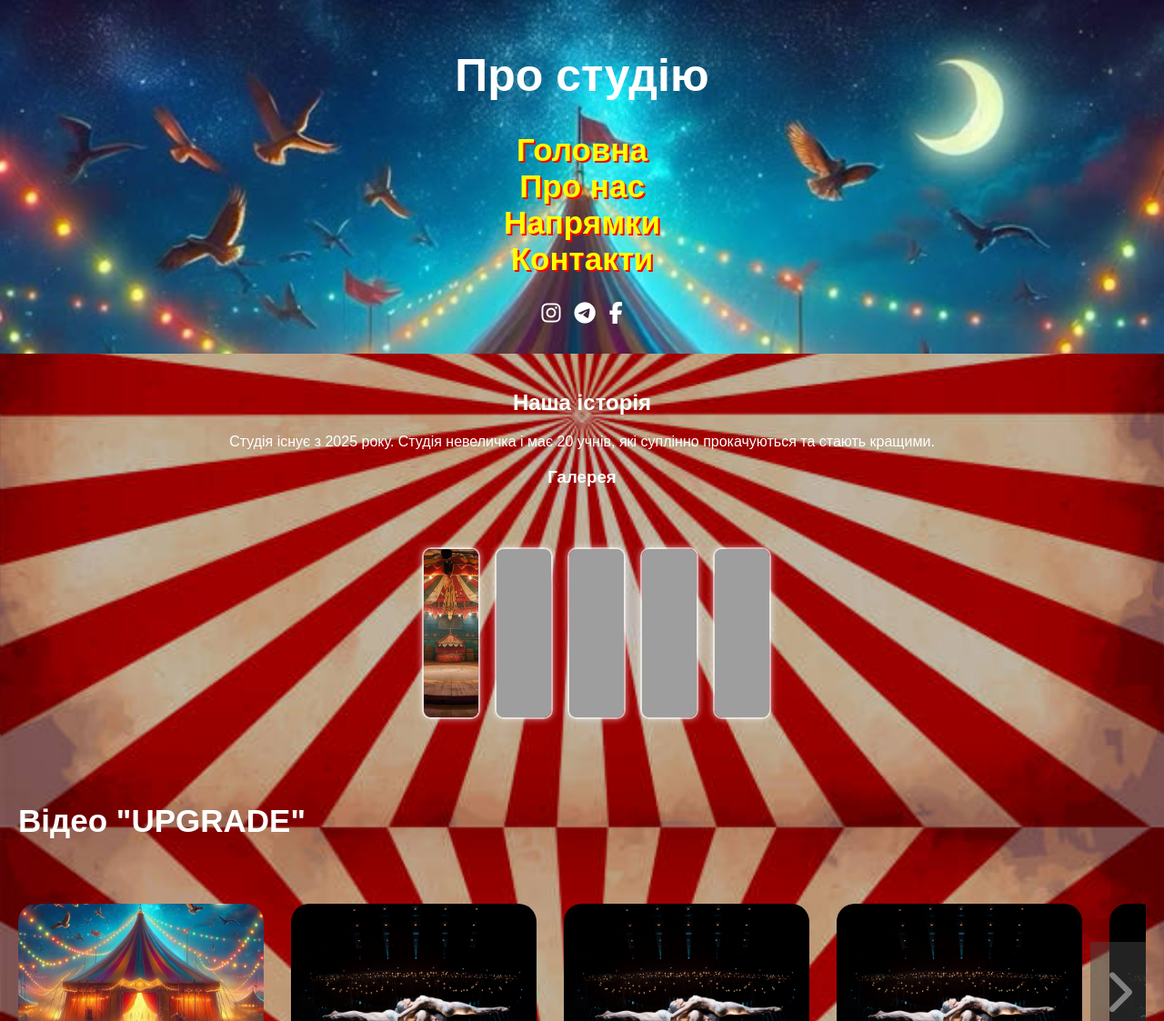
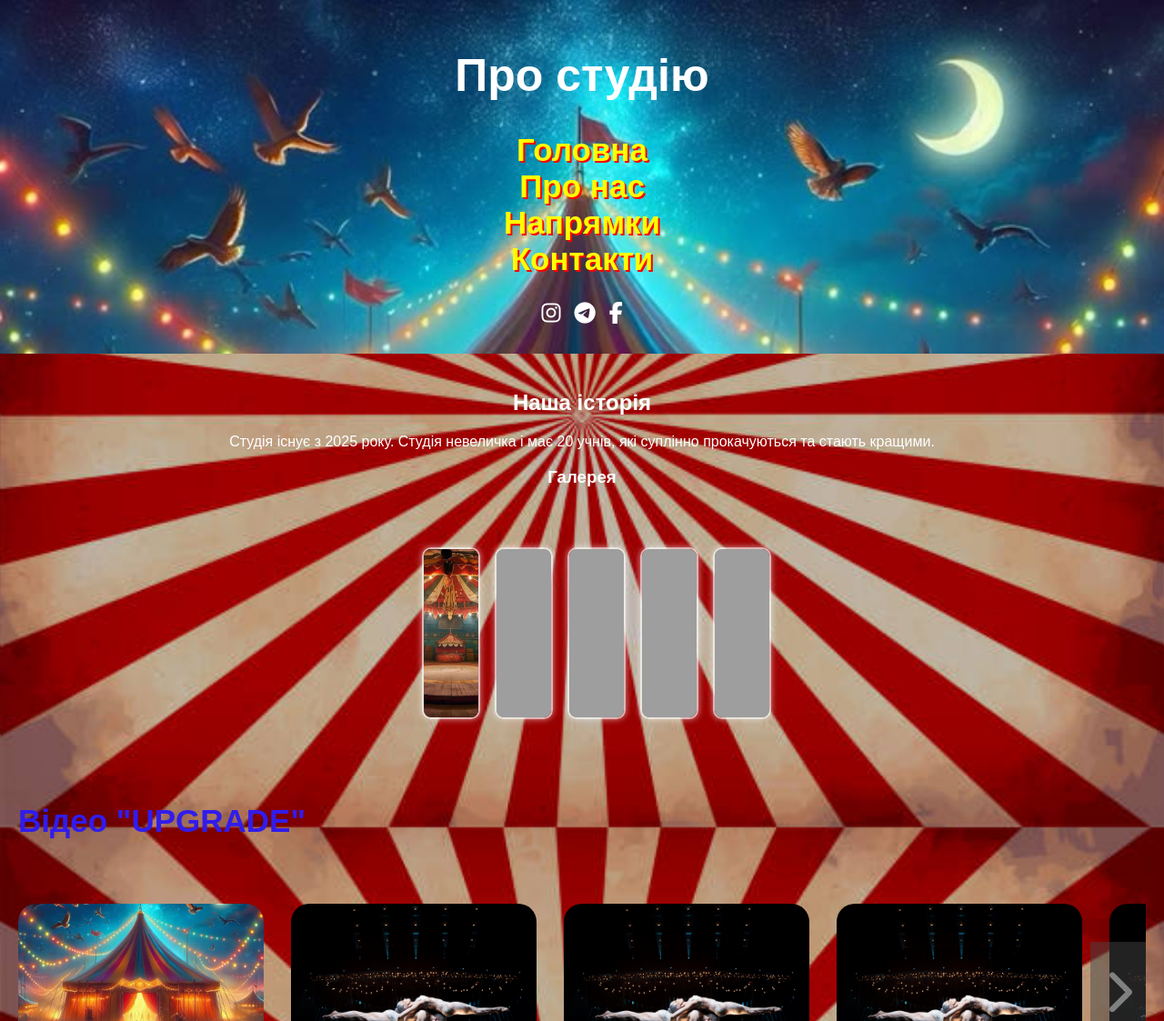
Before and after one commit to Gorinich88/sport-circ, a plain HTML site: page about.html in a window 1280 px wide. Shown: the top 1123 px of the page at 91% size. Drawn offline with Linux system fonts and the light colour scheme; grey boxes are pictures that could not be loaded.

Commit message:
color add

```diff
--- a/style.css
+++ b/style.css
@@ -798,7 +798,7 @@ footer p {
   }
 
   .movie-list-title {
-    color: #fff;
+    color: #311cec;
      font-size: clamp(20px, 3vw, 35px);/*для адаптивности шрифта */
   }
 
```
